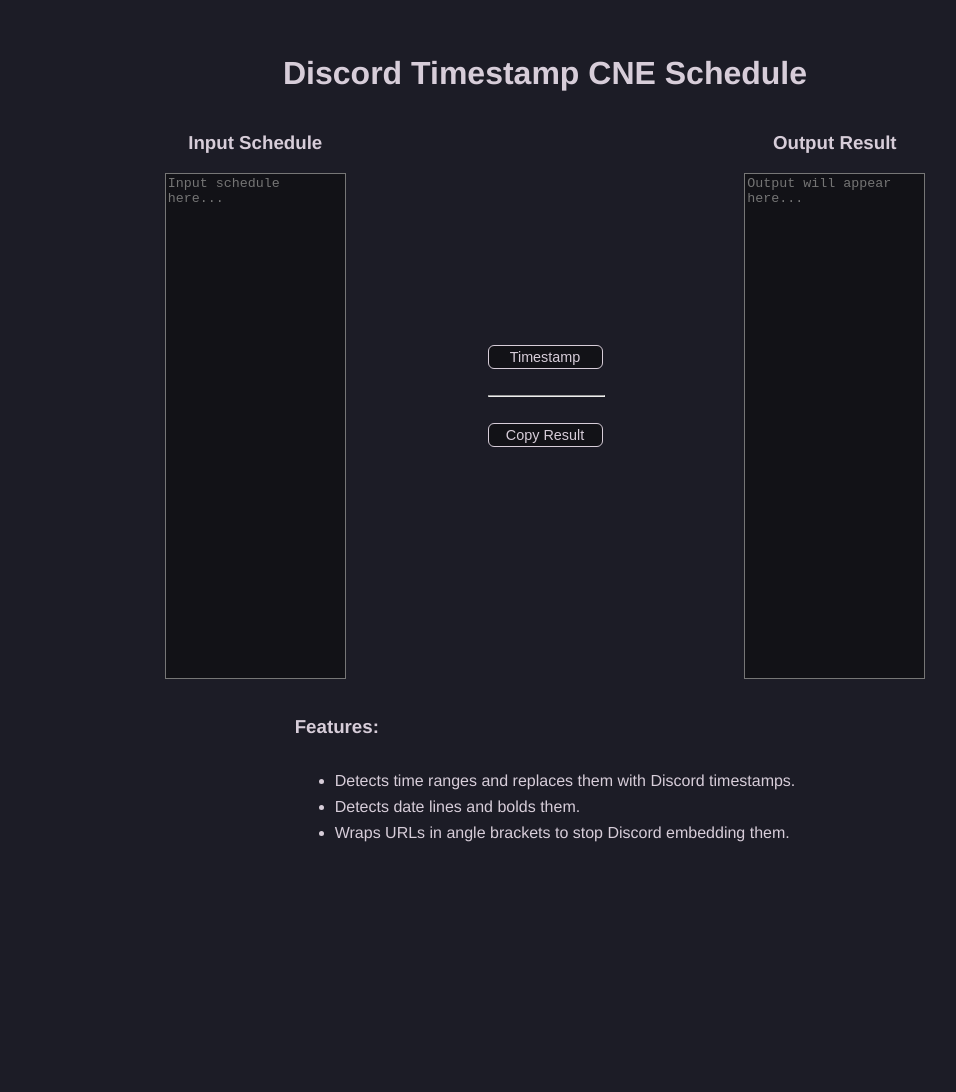
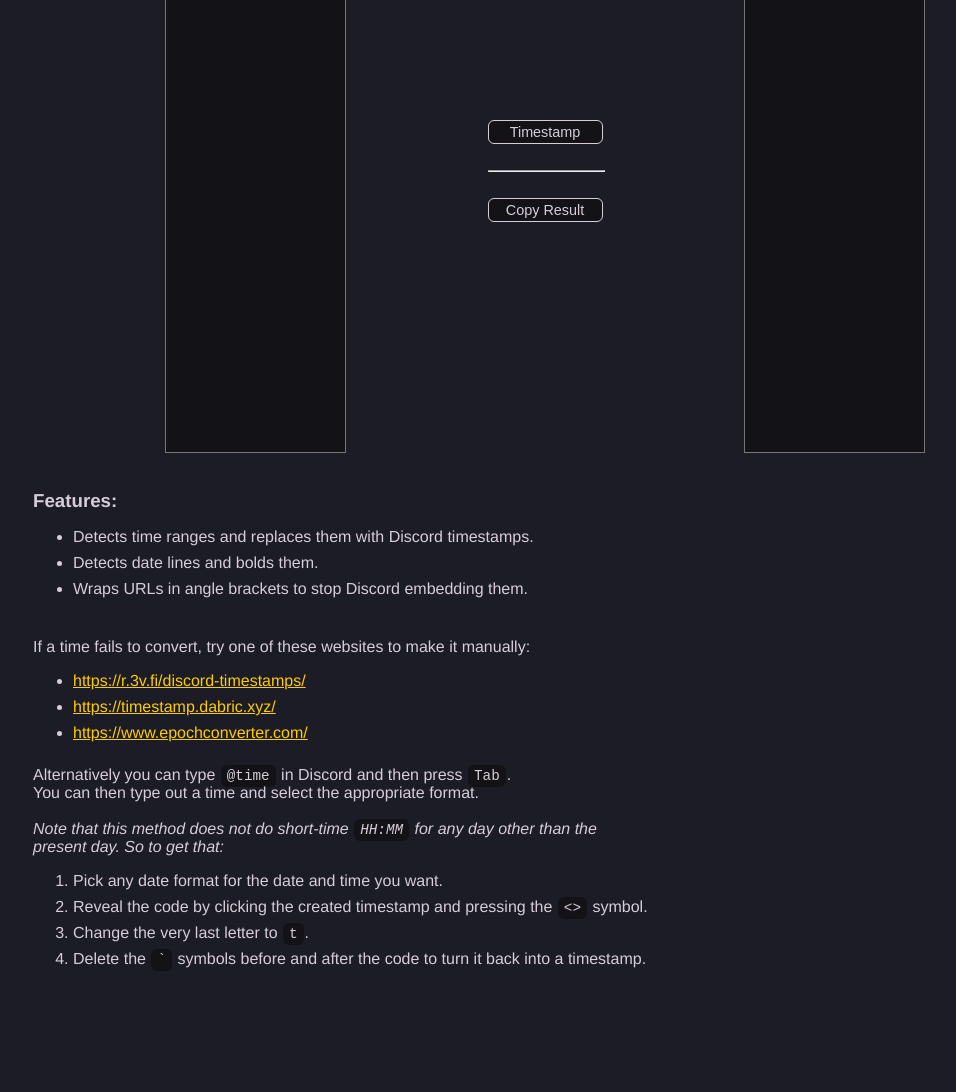
Before and after one commit to Emmotes/emmotes.github.io, a Jekyll site: the page docs/cne_schedule/index.html, which Jekyll copies as it is, in a window 1280 px wide. Shown: the whole page, without its empty margins (95-1051 px from the left). Built offline with Jekyll 4.4.1, drawn with Linux system fonts in a browser that asks for light colours; before the commit the page ends 900 px from its top, so only the background shows below that.

Commit message:
Updating CNE Schedule.
Adding more information and links.

```diff
--- a/docs/cne_schedule/index.html
+++ b/docs/cne_schedule/index.html
@@ -65,6 +65,20 @@
 				grid-template-columns: 1fr 115px 1fr;
 				gap: 10px;
 			}
+			p {
+				text-wrap-style: balance;
+				width: 60%;
+			}
+			code {
+				font-size: 1.1em;
+				background-color: var(--ChineseBlack);
+				padding: 3px 6px;
+				margin: 1px;
+				border-radius: 6px;
+			}
+			a { color: var(--TangerineYellow); }
+			a:hover { color: var(--Flavescent); }
+			a:active { color: var(--Carrot); }
 		</style>
 	</head>
 	<body>
@@ -88,13 +102,29 @@
 				</div>
 			</div>
 			<div>&nbsp;</div>
-			<div class="f fc" style="width:fit-content">
-				<h3>Features:</h3>
+			<div class="f fc" style="width:80%">
+				<h3 style="margin-block-end:unset">Features:</h3>
 				<ul>
 					<li>Detects time ranges and replaces them with Discord timestamps.</li>
 					<li>Detects date lines and bolds them.</li>
 					<li>Wraps URLs in angle brackets to stop Discord embedding them.</li>
 				</ul>
+				<p style="margin-block-end:unset">If a time fails to convert, try one of these websites to make it manually:</p>
+				<ul style="margin-block-end:unset">
+					<li><a href="https://r.3v.fi/discord-timestamps/" target="_blank" rel="noopener noreferrer">https://r.3v.fi/discord-timestamps/</a></li>
+					<li><a href="https://timestamp.dabric.xyz/" target="_blank" rel="noopener noreferrer">https://timestamp.dabric.xyz/</a></li>
+					<li><a href="https://www.epochconverter.com/" target="_blank" rel="noopener noreferrer">https://www.epochconverter.com/</a></li>
+				</ul>
+				<p style="margin-block-end:unset">Alternatively you can type <code>@time</code> in Discord and then press <code>Tab</code>. You can then type out a time and select the appropriate format.<br><br>
+					<em>Note that this method does not do short-time <code>HH:MM</code> for any day other than the present day. So to get that:</em></p>
+				<ol>
+					<li>Pick any date format for the date and time you want.</li>
+					<li>Reveal the code by clicking the created timestamp and pressing the <code>&lt;&gt;</code> symbol.</li>
+					<li>Change the very last letter to <code>t</code>.</li>
+					<li>Delete the <code>`</code> symbols before and after the code to turn it back into a timestamp.</li>
+				</ol>
+				<p>&nbsp;</p>
+				<p>&nbsp;</p>
 			</div>
 
 			<script src="scripts/schedule.js?v=1.002"></script>
```
